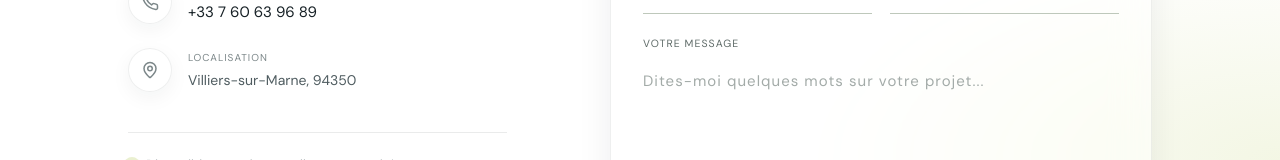
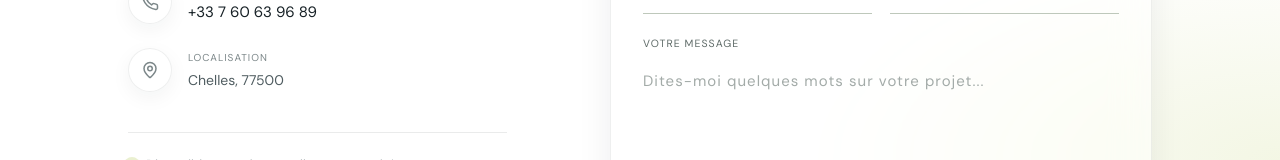
Before and after one commit to Faith-time/arame-ba-portfolio, a React (Vite) app: page / in a window 1280 px wide. Both pictures are taken after a click on the button "Parlons de votre projet". Shown: the part 614-774 px from the top of the page. Built offline with nearby package versions, Linux system fonts and the light colour scheme; a web font is replaced by a local one.

Commit message:
FINAL REFONT 5

```diff
--- a/src/App.tsx
+++ b/src/App.tsx
@@ -393,7 +393,7 @@ function About({ navigate }: { navigate: (page: Page) => void }) {
         <div className="profile-image"><img src={portraitUrl} alt="Portrait d'Arame BA" /></div>
         <p className="quote">« Rigoureuse, impliquée, avec un bon sens de l'analyse. »</p>
         <div className="profile-meta">
-          <span><MapPin size={14} /> Villiers-sur-Marne, 94350</span>
+          <span><MapPin size={14} /> Chelles, 77500</span>
           <span><Mail size={14} /> {email}</span>
           <span><Phone size={14} /> +33 7 60 63 96 89</span>
         </div>
@@ -523,13 +523,7 @@ function Ouvrages({ navigate }: { navigate: (page: Page) => void }) {
           <div className="tag-list">{tags.map((tag) => <span key={tag}>{tag}</span>)}</div>
         </article>
       ))}
-      <article className="ouvrage-card ouvrage-etc">
-        <span className="ouvrage-icon"><Plus size={22} strokeWidth={1.6} /></span>
-        <div>
-          <h2>Et d'autres ouvrages, etc.</h2>
-          <p className="ouvrage-text">Cette liste n'est pas exhaustive : je m'adapte aux particularités de chaque opération.</p>
-        </div>
-      </article>
+
     </div>
 
     <div className="quote-banner"><Sparkles size={22} /><p>« Je m'investis pleinement dans chacune de mes missions. »</p><span>— Arame BA</span></div>
@@ -549,7 +543,7 @@ function Contact({ sent, submitForm, onReset }: { sent: boolean; submitForm: (ev
       <div className="contact-details">
         <div className="contact-detail"><span className="detail-icon"><Mail size={18} /></span><div><span>Email</span><a href={`mailto:${email}`}>{email}</a></div></div>
         <div className="contact-detail"><span className="detail-icon"><Phone size={18} /></span><div><span>Téléphone</span><a href="tel:+33760639689">+33 7 60 63 96 89</a></div></div>
-        <div className="contact-detail"><span className="detail-icon"><MapPin size={18} /></span><div><span>Localisation</span><p>Villiers-sur-Marne, 94350</p></div></div>
+        <div className="contact-detail"><span className="detail-icon"><MapPin size={18} /></span><div><span>Localisation</span><p>Chelles, 77500</p></div></div>
         <div className="availability"><span className="availability-dot" /> Disponible pour de nouvelles opportunités</div>
       </div>
       <form className="contact-form" onSubmit={submitForm}>
```
